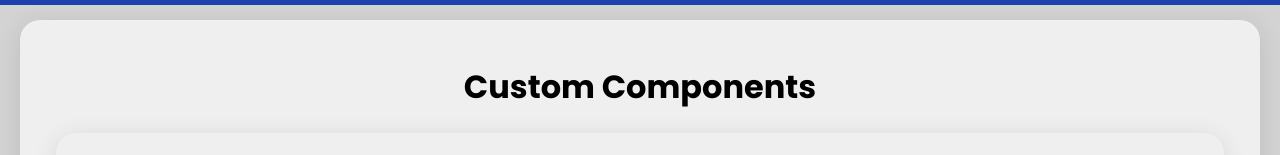
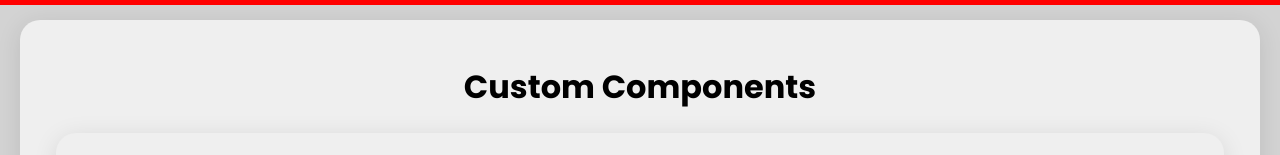
Before and after one commit to RyanErkal/CustomComponents, a React (Create React App) app: page / in a window 1280 px wide. Shown: the top 155 px of the page. Built offline with nearby package versions, Linux system fonts and the light colour scheme.

Commit message:
scollbar

```diff
--- a/src/App.css
+++ b/src/App.css
@@ -16,8 +16,9 @@ body {
 	left: 0;
 	right: 0;
 	height: 5px;
-	background: #1e40af;
+	background: red;
 	transform-origin: 0%;
+	z-index: 1000;
 }
 
 .section {
```
